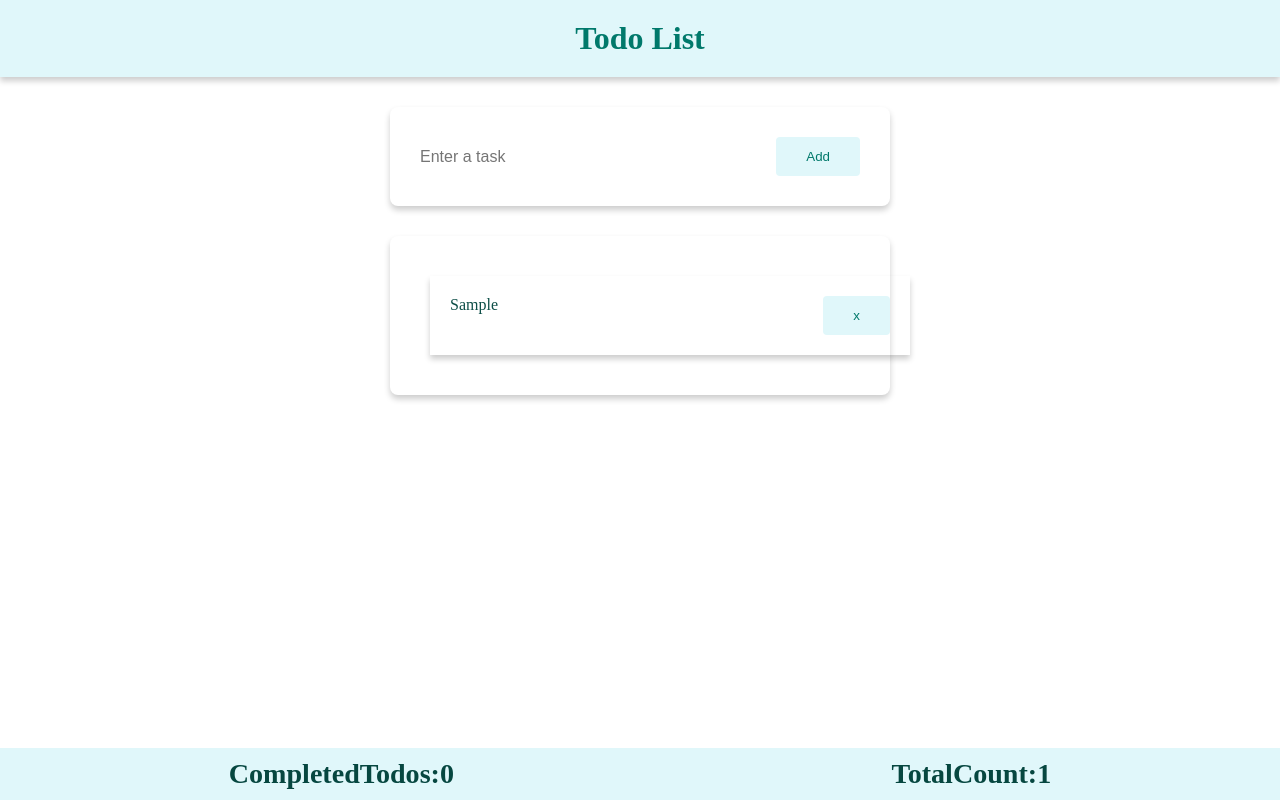
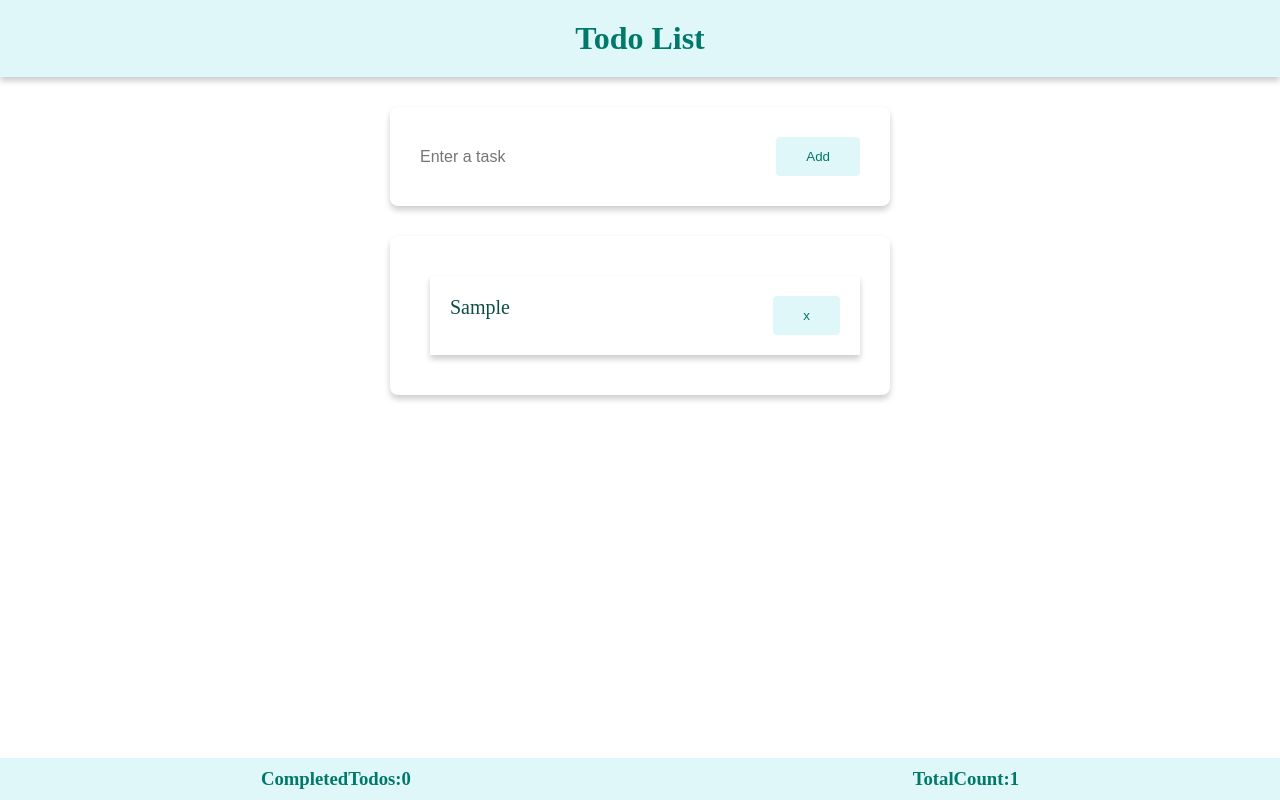
Before and after one commit to suruthiperumal12/React-TodoApp, a React (Vite) app: page / in a window 1280 px wide. Both pictures are taken after typing "Sample" into the empty fields and a click on the button "Add". Built offline with nearby package versions, Linux system fonts and the light colour scheme.

Commit message:
modified files

```diff
--- a/src/components/footer.module.css
+++ b/src/components/footer.module.css
@@ -4,9 +4,9 @@
     width: 100%;
     padding: 10px;
     background: #E0F7FA;
-    color: #064740;
+    color: #00796B;
     font-weight: bold;
-    font-size: 1.5em;
+    font-size: 1em;
 }
 
 .itemcontainer {
--- a/src/components/list.module.css
+++ b/src/components/list.module.css
@@ -6,11 +6,11 @@
     margin: 0 auto;
     padding: 30px;
     margin-top: 30px;
+    margin-bottom: 30px;
 }
 
 @media screen and (max-width:800px) {
     .list {
         width: 300px;
-
     }
 }
--- a/src/components/todoitem.module.css
+++ b/src/components/todoitem.module.css
@@ -1,12 +1,12 @@
 .itemContainer {
-    width: 500px;
+    width: 450px;
     color: #0d4e47;
     margin: 0 auto;
 }
 
 .item {
     font-weight: 500px;
-    font-size: bold;
+    font-size: 20px;
     margin: 10px;
     padding: 20px;
     box-shadow: 0 4px 6px rgba(0, 0, 0, 0.2);
```
